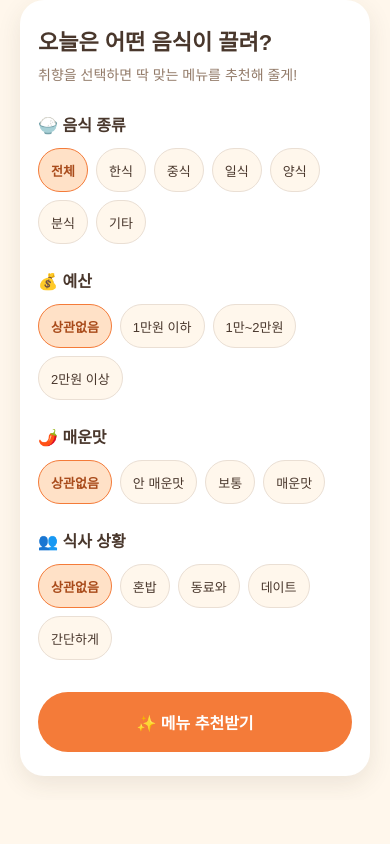
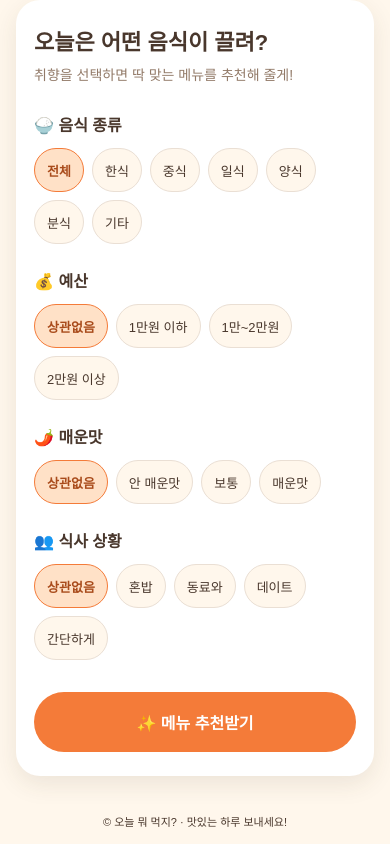
Before and after one commit to yrhwang-cpu/today-menu, a plain HTML site: page index.html in a window 390 px wide. Both pictures are taken after a click on the button "⚙️ 취향에 맞게 추천받기". Shown: the part 330-1174 px from the top of the page. Drawn offline with Linux system fonts and the light colour scheme.

Commit message:
Add files via upload

```diff
--- a/style.css
+++ b/style.css
@@ -1,8 +1,15 @@
 
-/* 기본 화면 설정 */
+
+/* =========================
+   1. 기본 화면
+========================= */
+
 body {
   margin: 0;
   min-height: 100vh;
+  padding: 20px 20px 160px;
+  box-sizing: border-box;
+
   background-color: #FFF7EC;
   color: #49372C;
   font-family: Arial, sans-serif;
@@ -11,45 +18,39 @@ body {
   flex-direction: column;
   justify-content: center;
   align-items: center;
-
   text-align: center;
-  padding: 20px;
-  box-sizing: border-box;
 }
 
-/* 메인 제목 */
 h1 {
   font-size: 36px;
   margin-bottom: 12px;
 }
 
-/* 소개 문구 */
 p {
   font-size: 16px;
   margin-bottom: 30px;
 }
 
-/* 추천 버튼 */
+/* =========================
+   2. 기본 버튼
+========================= */
+
 button {
   background-color: #F47B39;
-  color: white;
+  color: #FFFFFF;
   border: none;
   border-radius: 50px;
 
   padding: 18px 32px;
   font-size: 16px;
   font-weight: bold;
-
   cursor: pointer;
 }
 
-/* 버튼에 마우스를 올렸을 때 */
 button:hover {
   background-color: #E86B2D;
 }
 
-
-/* 버튼 2개를 세로로 배치 */
 .button-group {
   display: flex;
   flex-direction: column;
@@ -58,7 +59,6 @@ button:hover {
   max-width: 320px;
 }
 
-/* 두 버튼의 공통 설정 */
 .button-group button {
   width: 100%;
   min-height: 56px;
@@ -66,25 +66,25 @@ button:hover {
   box-sizing: border-box;
 }
 
-/* 첫 번째 버튼 */
 .btn-primary {
   background-color: #F47B39;
   color: #FFFFFF;
 }
 
-/* 두 번째 버튼 */
 .btn-secondary {
   background-color: #FFFFFF;
   color: #F47B39;
   border: 2px solid #F47B39;
 }
 
-/* 두 번째 버튼 마우스 효과 */
 .btn-secondary:hover {
   background-color: #FFE1C7;
 }
 
-/* 추천 결과 카드 */
+/* =========================
+   3. 추천 결과 카드
+========================= */
+
 .result-card {
   width: 100%;
   max-width: 360px;
@@ -99,54 +99,51 @@ button:hover {
   text-align: center;
 }
 
-/* 숨겨진 결과 카드 */
 .result-card[hidden] {
   display: none;
 }
 
-/* 결과 카드 제목 */
 .result-card h2 {
   font-size: 22px;
   color: #49372C;
   margin: 0 0 20px;
 }
 
-/* 음식 이모지 */
 .food-emoji {
   font-size: 64px;
   margin-bottom: 16px;
 }
 
-/* 추천 메뉴 이름 */
 #menu-name {
   font-size: 30px;
   font-weight: bold;
-  color: #49372C;
   margin: 0 0 12px;
 }
 
-/* 메뉴 설명 */
 #menu-description {
   font-size: 15px;
   color: #927A68;
   margin: 0 0 24px;
 }
 
-/* 다른 메뉴 뽑기 버튼 */
+/* 결과 카드 버튼 */
+
 #retry-button {
+  display: block;
   width: 100%;
   min-height: 56px;
-  background-color: #F47B39;
-  color: #FFFFFF;
-  border-radius: 50px;
+  margin: 24px auto 0;
 }
 
-/* 버튼 마우스 효과 */
-#retry-button:hover {
-  background-color: #E86B2D;
+#share-button {
+  display: block;
+  margin: 16px auto 0;
 }
 
-/* 추천 결과 등장 애니메이션 */
+/* =========================
+   4. 추천 결과 애니메이션
+========================= */
+
 @keyframes resultAppear {
   from {
     opacity: 0;
@@ -159,19 +156,20 @@ button:hover {
   }
 }
 
-/* 애니메이션 실행 클래스 */
 .result-card.show-animation {
   animation: resultAppear 0.35s ease-out both;
 }
 
-/* 모션 감소 설정을 사용하는 경우 */
 @media (prefers-reduced-motion: reduce) {
   .result-card.show-animation {
     animation: none;
   }
 }
 
-/* 취향 선택 화면 */
+/* =========================
+   5. 맞춤 추천 필터
+========================= */
+
 .filter-section {
   width: 100%;
   max-width: 440px;
@@ -186,16 +184,13 @@ button:hover {
   text-align: left;
 }
 
-/* 숨겨진 화면은 표시하지 않기 */
 .filter-section[hidden] {
   display: none;
 }
 
-/* 화면 제목 */
 .filter-section h2 {
   font-size: 22px;
   margin: 0 0 8px;
-  color: #49372C;
 }
 
 .filter-section > p {
@@ -204,7 +199,6 @@ button:hover {
   margin: 0 0 28px;
 }
 
-/* 조건별 그룹 */
 .filter-group {
   margin-bottom: 24px;
 }
@@ -212,17 +206,14 @@ button:hover {
 .filter-group h3 {
   font-size: 16px;
   margin: 0 0 12px;
-  color: #49372C;
 }
 
-/* 선택 버튼 배치 */
 .filter-options {
   display: flex;
   flex-wrap: wrap;
   gap: 8px;
 }
 
-/* 선택 칩 기본 디자인 */
 .filter-option {
   background-color: #FFF7EC;
   color: #49372C;
@@ -235,7 +226,6 @@ button:hover {
   min-height: 44px;
 }
 
-/* 선택된 칩 */
 .filter-option.selected {
   background-color: #FFE1C7;
   color: #A94B1B;
@@ -243,38 +233,19 @@ button:hover {
   font-weight: bold;
 }
 
-/* 선택 칩 마우스 효과 */
 .filter-option:hover {
   background-color: #FFE1C7;
 }
 
-/* 조건 선택 완료 버튼 */
 #filter-submit {
   width: 100%;
   min-height: 56px;
   margin-top: 8px;
-  background-color: #F47B39;
-  color: #FFFFFF;
 }
 
-/* 작은 모바일 화면 */
-@media (max-width: 480px) {
-  .filter-section {
-    padding: 24px 18px;
-  }
-
-  .filter-option {
-    padding: 10px 12px;
-    font-size: 13px;
-  }
-}
-
-/* 숨긴 버튼은 표시하지 않기 */
-#retry-button[hidden] {
-  display: none;
-}
-
-/* 추천 결과 상세 정보 태그 */
+/* =========================
+   6. 메뉴 정보 태그
+========================= */
 
 .menu-tags {
   display: flex;
@@ -288,17 +259,63 @@ button:hover {
   display: inline-flex;
   align-items: center;
   padding: 8px 12px;
+
   background-color: #FFE8D6;
   color: #A34F22;
   border-radius: 999px;
+
   font-size: 13px;
   font-weight: 600;
   line-height: 1.5;
-  text-align: center;
 }
 
-/* 작은 모바일 화면 대응 */
+/* =========================
+   7. 방문자 통계
+========================= */
+
+.site-footer {
+  position: fixed;
+  bottom: 0;
+  left: 0;
+  z-index: 100;
+
+  width: 100%;
+  box-sizing: border-box;
+  padding: 8px 12px 12px;
+
+  background-color: #FFF7EC;
+  text-align: center;
+  border: none;
+}
+
+.site-footer p {
+  margin: 4px 0;
+  font-size: 11px;
+  line-height: 1.5;
+}
+
+.site-footer .gnrCounter {
+  background: transparent !important;
+}
+
+/* =========================
+   8. 모바일 최적화
+========================= */
+
 @media (max-width: 480px) {
+  body {
+    padding: 20px 16px 160px;
+  }
+
+  .filter-section {
+    padding: 24px 18px;
+  }
+
+  .filter-option {
+    padding: 10px 12px;
+    font-size: 13px;
+  }
+
   .menu-tags {
     gap: 6px;
   }
@@ -307,95 +324,8 @@ button:hover {
     padding: 7px 10px;
     font-size: 12px;
   }
-}
 
-/* 방문자 통계: 콘텐츠 아래, 화면 하단 배치 */
-body {
-  min-height: 100vh;
-  display: flex;
-  flex-direction: column;
-}
-
-.site-footer {
-  position: static;
-  margin-top: auto;
-  width: 100%;
-  box-sizing: border-box;
-  padding: 12px 16px 18px;
-  text-align: center;
-  background: #FFF7EC;
-  border-top: none;
-}
-
-/* 방문자 통계: 화면 맨 아래 항상 표시 */
-.site-footer {
-  position: fixed;
-  bottom: 0;
-  left: 0;
-  width: 100%;
-  box-sizing: border-box;
-  z-index: 100;
-
-  margin: 0;
-  padding: 6px 12px 10px;
-  background-color: #FFF7EC;
-  text-align: center;
-  border: none;
-}
-
-/* 방문자 통계가 버튼을 가리지 않도록 */
-body {
-  padding-bottom: 90px;
-}
-/* 하단 방문자 통계 글씨 크기 */
-.site-footer p {
-  font-size: 11px;
-}
-
-/* GNRCounter 네모 테두리 제거 */
-.site-footer .gnrCounter {
-  border: none !important;
-  border-radius: 0 !important;
-  box-shadow: none !important;
-  background: transparent !important;
-}
-
-
-/* GNRCounter 테두리 제거 */
-html body .site-footer div.gnrCounter {
-  border: 0 !important;
-  border-radius: 0 !important;
-  box-shadow: none !important;
-  background: transparent !important;
-}
-
-/* 모바일에서 방문자 통계가 설정 화면을 가리지 않도록 */
-@media (max-width: 768px) {
   .site-footer {
-    position: static !important;
-    width: 100%;
-    margin-top: 24px;
-    padding: 12px 10px 20px;
-  }
-
-  body {
-    padding-bottom: 20px;
+    padding: 6px 10px 10px;
   }
 }
-
-/* 하단 고정 방문자 통계에 콘텐츠가 가리지 않도록 */
-body {
-  padding-bottom: 250px !important;
-  box-sizing: border-box;
-}
-
-/* 메뉴 다시 뽑기 / 결과 공유 버튼 간격 */
-#retry-button {
-  display: block;
-  margin: 24px auto 0;
-}
-
-#share-button {
-  display: block;
-  margin: 16px auto 0;
-}
```
